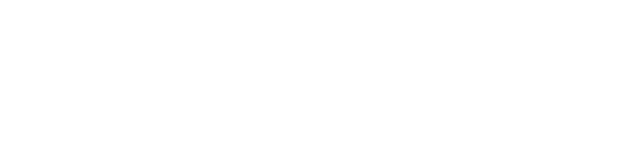
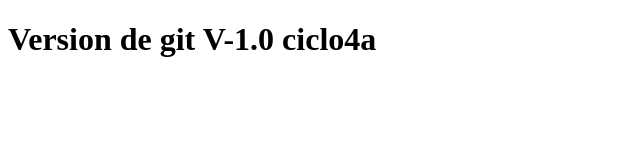
Before and after one commit to joanmero/git, a plain HTML site: page index.html in a window 1280 px wide. Shown: the whole page, without its empty margins (0-640 px from the left). Drawn offline with Linux system fonts and the light colour scheme.

Commit message:
cambios en el index.html

```diff
--- a/index.html
+++ b/index.html
@@ -7,6 +7,6 @@
     <title>Document</title>
 </head>
 <body>
-
+    <h1>Version de git V-1.0 ciclo4a</h1>
 </body>
 </html>
```
